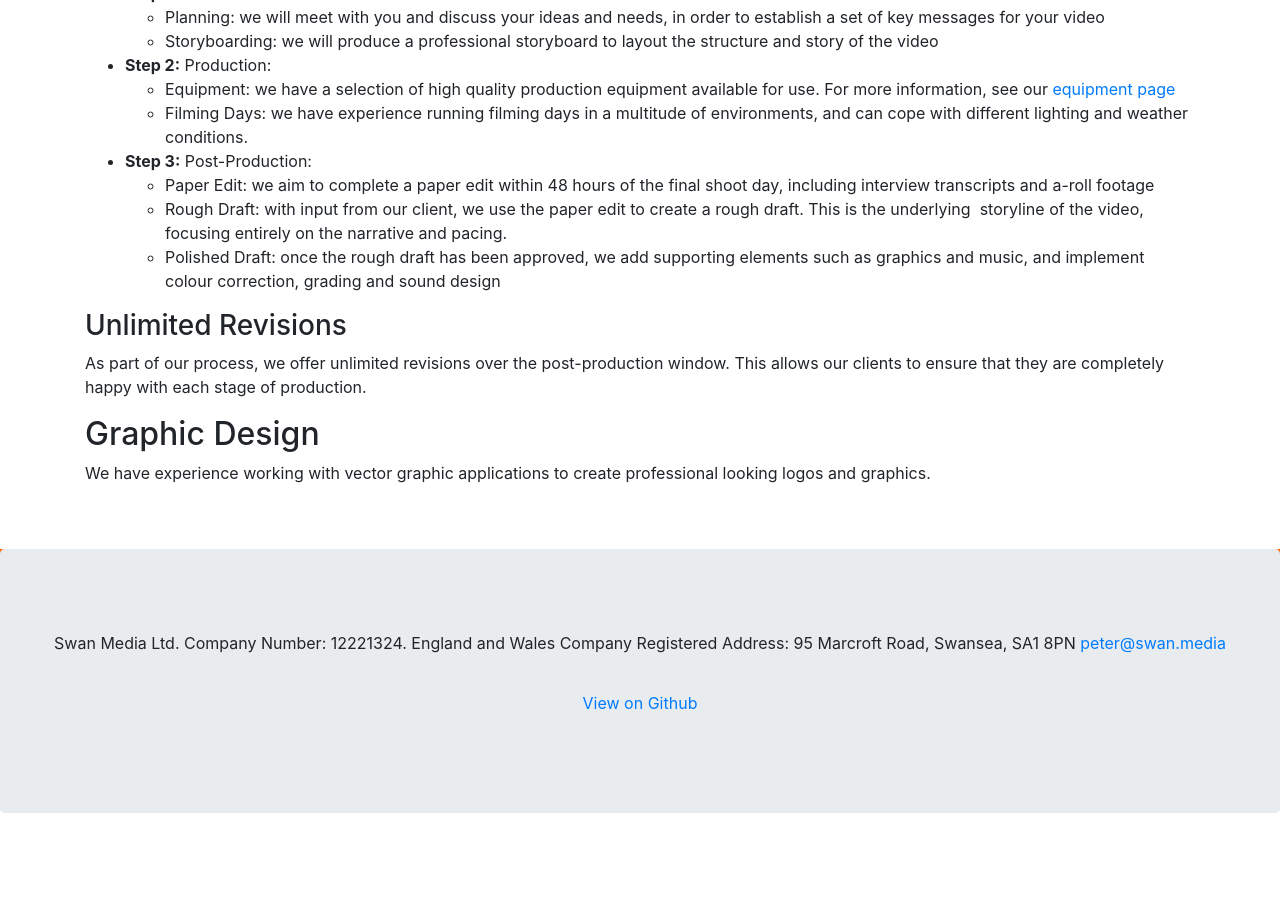
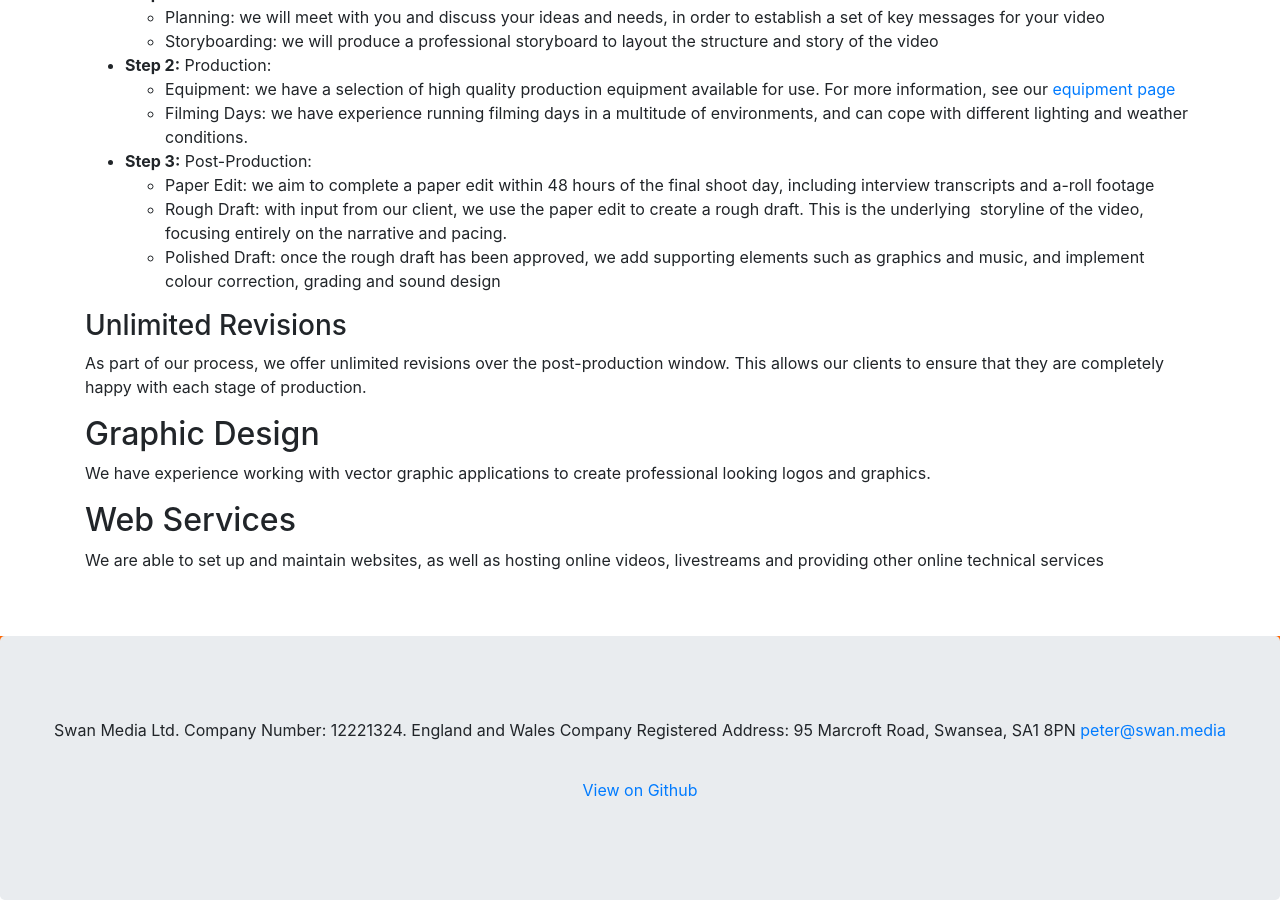
Before and after one commit to pe5er/swan.media, a Jekyll site: the page built from services.md, in a window 1280 px wide and 900 px high, scrolled down 665 px. Built offline with Jekyll 4.4.1, drawn with Linux system fonts in a browser that asks for light colours; our own code applies the rules of GitHub Pages for plain Markdown files; before the commit the page ends 1478 px from its top, so only the background shows below that.

Commit message:
Update services.md

```diff
--- a/services.md
+++ b/services.md
@@ -25,3 +25,7 @@ As part of our process, we offer unlimited revisions over the post-production wi
 ## Graphic Design
 
 We have experience working with vector graphic applications to create professional looking logos and graphics.
+
+## Web Services
+
+We are able to set up and maintain websites, as well as hosting online videos, livestreams and providing other online technical services
```
